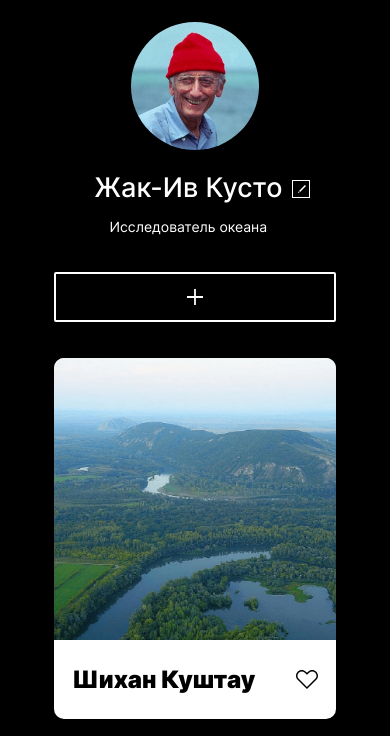
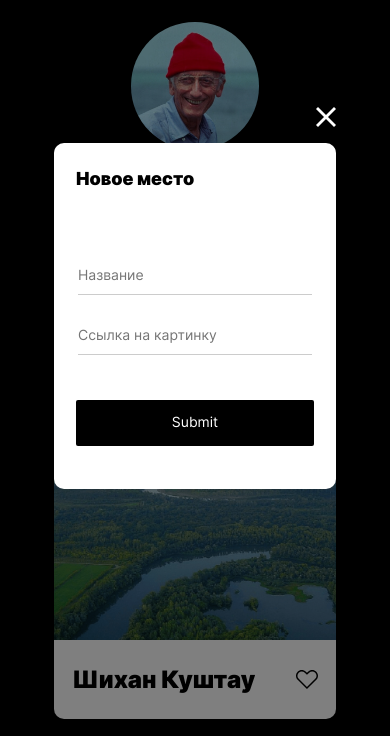
Before and after one commit to Tanya1621/mesto-project, a plain HTML site: page index.html in a window 390 px wide. Both pictures are taken after a click on the button 195 px from the left and 402 px from the top of the page. Shown: the part 106-842 px from the top of the page. Drawn offline with Linux system fonts and the light colour scheme.

Commit message:
add another popup
Add a popup for images

```diff
--- a/blocks/popup/__close-icon/popup__close-icon.css
+++ b/blocks/popup/__close-icon/popup__close-icon.css
@@ -1,4 +1,18 @@
 .popup__close-icon {
+  position: absolute;
+  background-size: contain;
+  background-image: url(../../../images/Close-Icon.svg);
+  background-color: transparent;
+  width: 32px;
+  height: 32px;
+  top: -40px;
+  right: -40px;
+  border: none;
+  transition: opacity 0.3s ease;
+  cursor: pointer;
+}
+
+.popup-image__close-icon {
   position: absolute;
   background-size: contain;
   background-image: url(../../../images/Close-Icon.svg);
@@ -25,3 +39,17 @@
     background-image: url(../../../images/Close-icon-s.svg);
   }
 }
+
+.popup-image__close-icon:hover {
+  opacity: 0.6;
+}
+
+@media screen and (max-width: 1200px) {
+  .popup-image__close-icon {
+    width: 20px;
+    height: 20px;
+    top: -36px;
+    right: 0;
+    background-image: url(../../../images/Close-icon-s.svg);
+  }
+}
--- a/blocks/popup/popup.css
+++ b/blocks/popup/popup.css
@@ -10,3 +10,16 @@
   display: none;
   background-color: rgba(0, 0, 0, .5);
 }
+
+.popup-image {
+  position: fixed;
+  display: flex;
+  align-items: center;
+  justify-content: center;
+  top: 0px;
+  left: 0px;
+  width: 100vw;
+  height: 100vh;
+  display: none;
+  background-color: rgba(0, 0, 0, .5);
+}
--- a/index.html
+++ b/index.html
@@ -127,32 +127,31 @@
               </fieldset>
               <input type="submit" class="popup__send">Сохранить</button>
             </form>
-            <!-- <button type="submit" class="popup__send">Сохранить</button> -->
           </div>
         </div>
       </div>
-      <div class="popup">
+      <div class="popup-image">
         <div class="popup__container">
           <button
             aria-label="Закрыть"
             type="button"
-            class="popup__close-icon"
+            class="popup-image__close-icon"
           ></button>
           <div class="popup__content">
             <h2 class="popup__title">Новое место</h2>
             <form name="user-data" method="get" class="popup__form">
               <fieldset class="popup__edit-profile">
                 <input
-                  name="user-name"
+                  name="place-name"
                   type="text"
                   class="popup__field popup__field_value_name"
                   value=""
                   placeholder="Название"
                 />
                 <input
-                  name="user-occupation"
+                  name="place-link"
                   type="text"
-                  class="popup__field popup__field_value_occupation"
+                  class="popup__field popup__field_value_place-link"
                   value=""
                   placeholder="Ссылка на картинку"
                 />
--- a/script.js
+++ b/script.js
@@ -1,17 +1,37 @@
 let popup = document.querySelector('.popup');
+let popupImage = document.querySelector('.popup-image');
 let edit = document.querySelector('.profile__edit-button');
 let close = document.querySelector('.popup__close-icon');
+let closeImage = document.querySelector('.popup-image__close-icon');
+const add = document.querySelector('.profile__add-button');
 // открытие попап
 function openPopup() {
     popup.classList.add('popup_opened');
 }
 edit.addEventListener('click', openPopup);
 
+//image
+function openPopupImage() {
+    popupImage.classList.add('popup_opened');
+}
+add.addEventListener('click', openPopupImage);
+
+
+
+
 // закрытие попап
 function closePopup() {
     popup.classList.remove('popup_opened');
 }
+
+function closePopupImage() {
+    popupImage.classList.remove('popup_opened');
+}
 close.addEventListener('click', closePopup);
+closeImage.addEventListener('click', closePopupImage);
+
+
+
 
 // обновление информации в профиле
 const formElement = document.querySelector('.popup__form');
```
